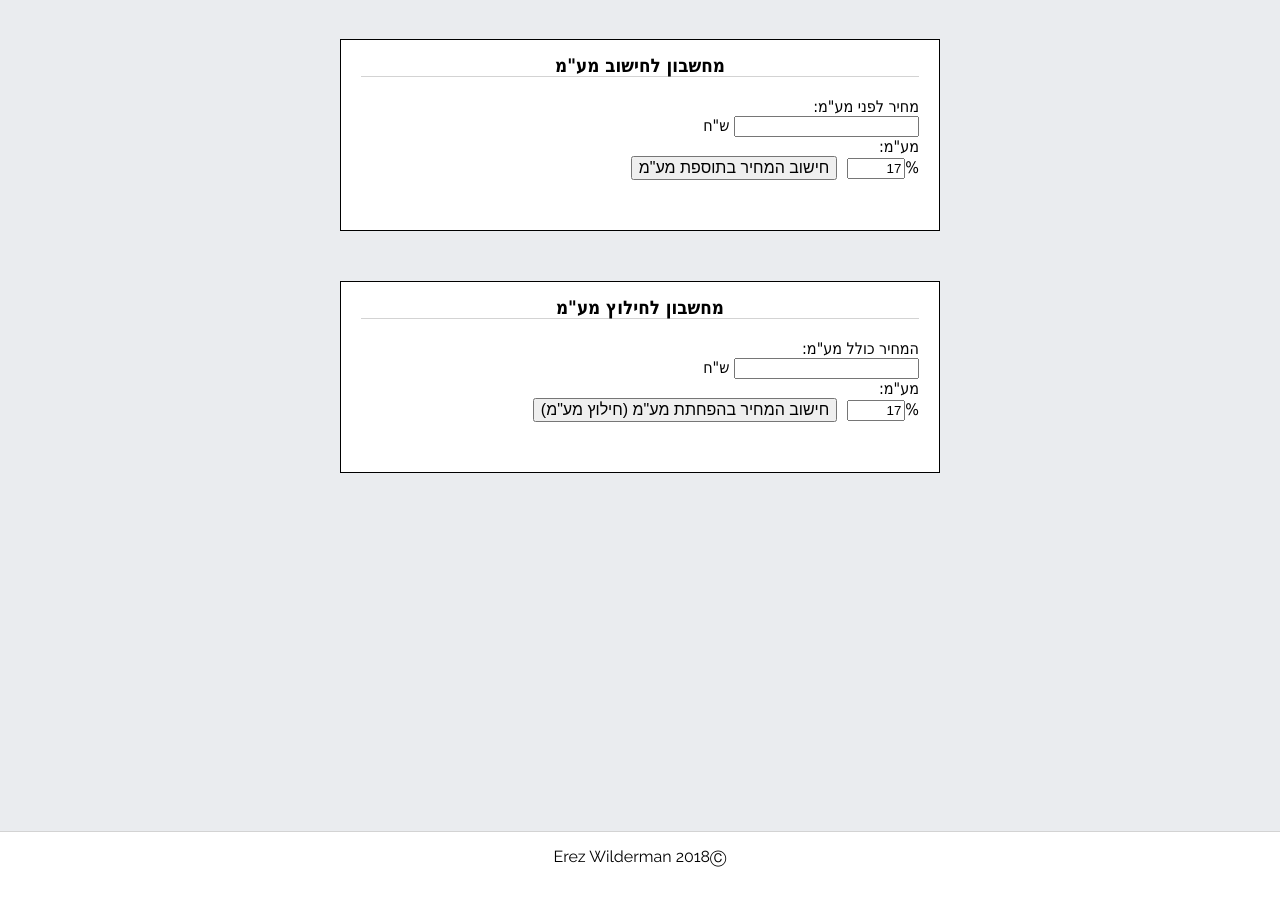
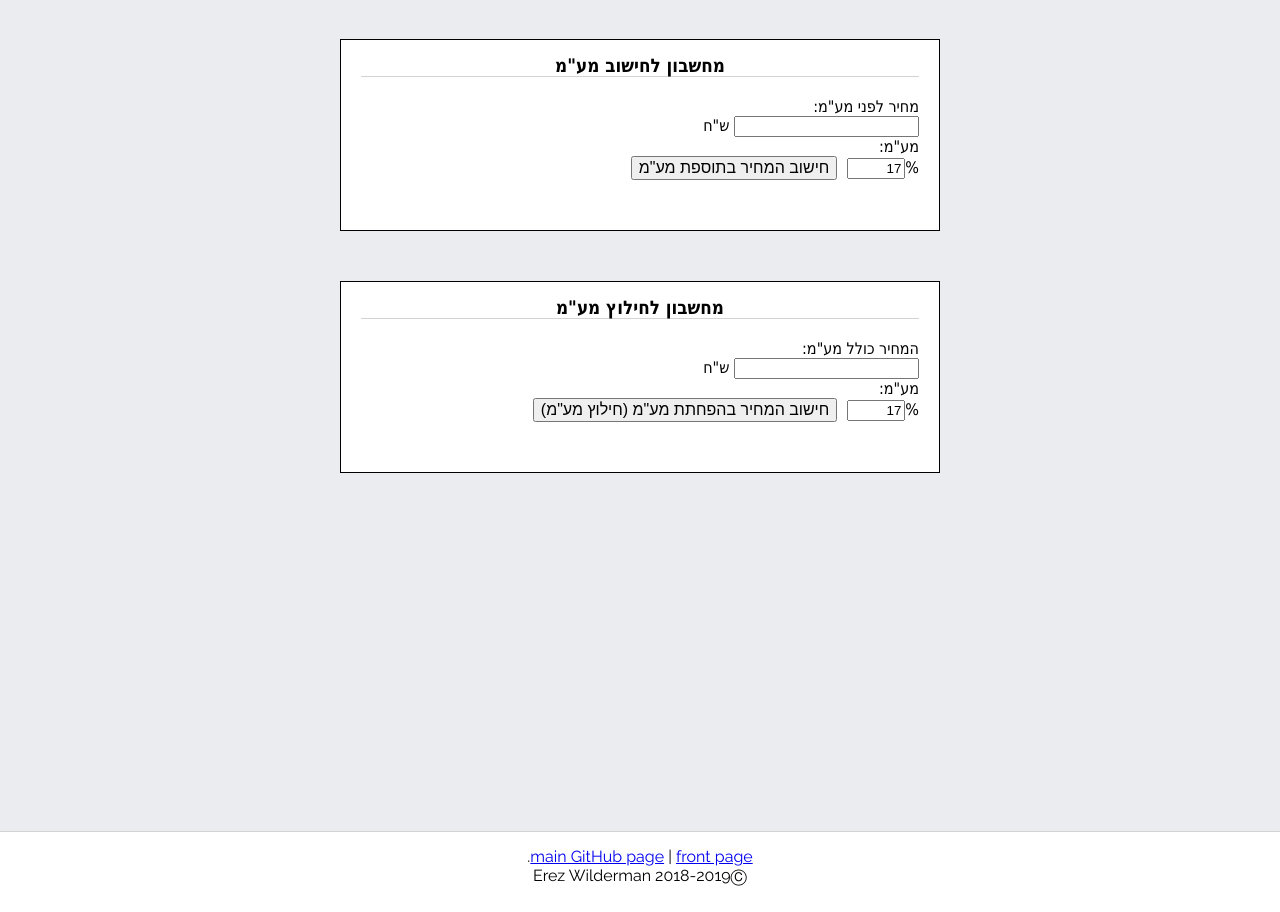
Before and after one commit to erez-code/Vat-calc-Hebrew, a plain HTML site: page index.html in a window 1280 px wide. Shown: the part 75-987 px from the top of the page. Drawn offline with nearby package versions, Linux system fonts and the light colour scheme.

Commit message:
Update index.html

```diff
--- a/index.html
+++ b/index.html
@@ -41,5 +41,7 @@
 <script type="text/javascript" src="app.js"></script>
 <script type="text/javascript" src="https://code.jquery.com/jquery-3.3.1.js"></script>
 </body>
- <div id="pagebottom">Erez Wilderman 2018Ⓒ</div>
+ <div id="pagebottom">
+	<div><a href="https://github.com/erez-code">main GitHub page</a> | <a href="https://erez-code.github.io/">front page</a>.</div>
+	Erez Wilderman 2018-2019Ⓒ</div>
 </html>
```
